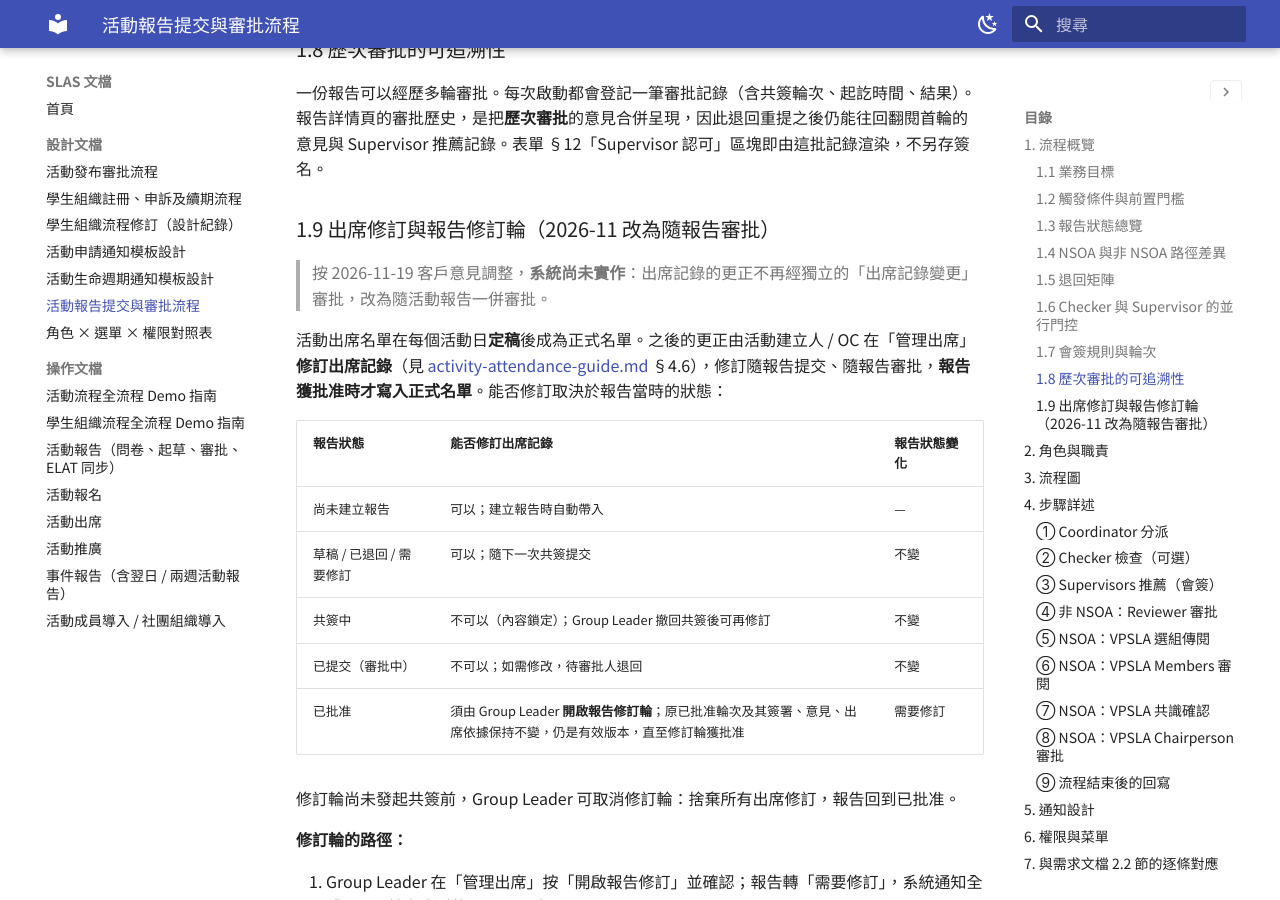
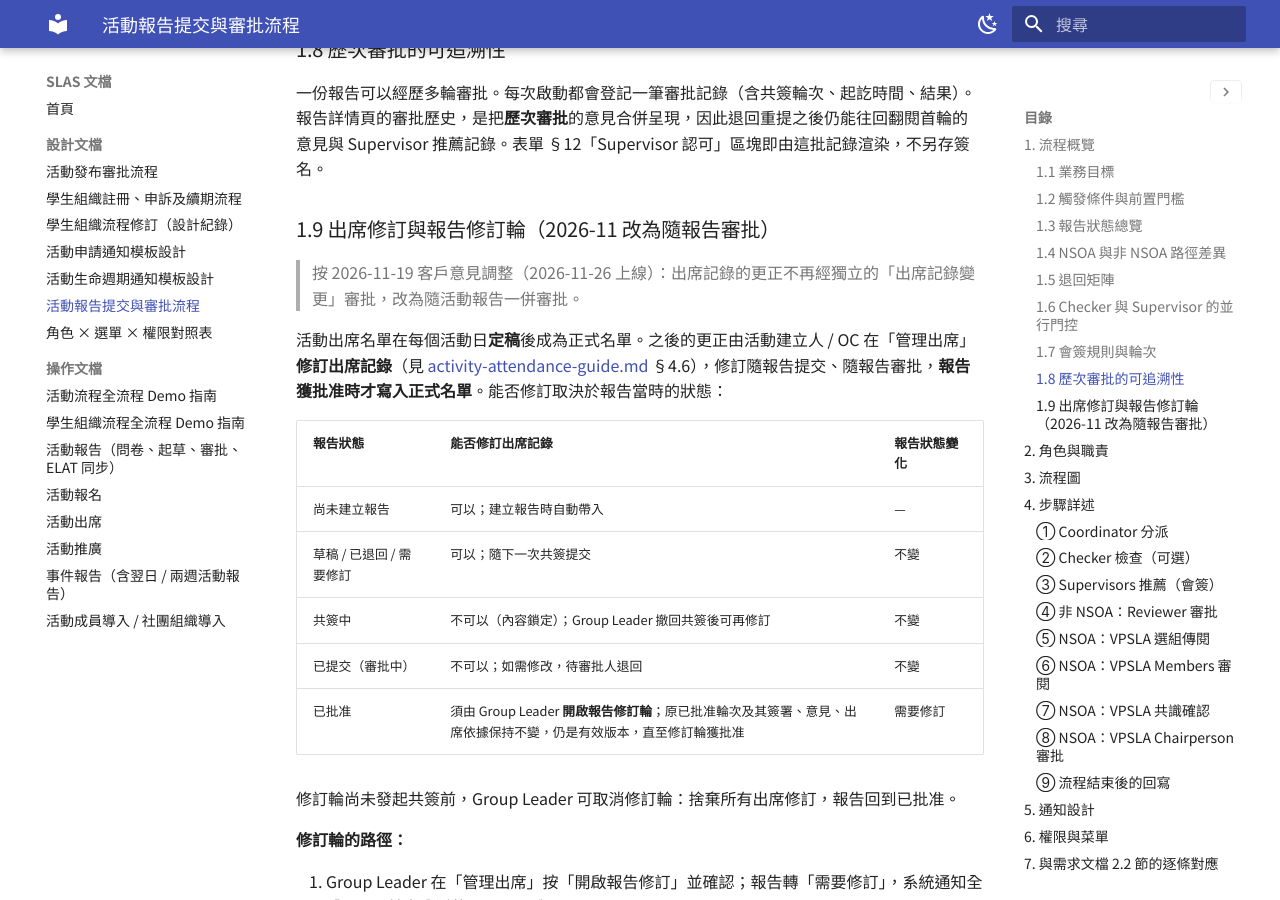
Before and after one commit to OneStar-Projects/SLAS-Docs, an MkDocs documentation site: the page built from docs/activity-report-submission-design.md, in a window 1280 px wide and 900 px high, scrolled down 4900 px. Built offline with MkDocs 1.6.1 and Material for MkDocs 9.7.7, drawn with Linux system fonts in a browser that asks for light colours; some of the changed text lies outside the part shown.

Commit message:
docs(attendance): attendance revisions via the activity report are live
Drop the "尚未實作" notes now that the redesign is deployed (2026-11-26).

Co-Authored-By: Claude Opus 5.5 <noreply@anthropic.com>

```diff
--- a/docs/activity-report-submission-design.md
+++ b/docs/activity-report-submission-design.md
@@ -126,7 +126,7 @@
 
 ### 1.9 出席修訂與報告修訂輪（2026-11 改為隨報告審批）
 
-> 按 2026-11-19 客戶意見調整，**系統尚未實作**：出席記錄的更正不再經獨立的「出席記錄變更」審批，改為隨活動報告一併審批。
+> 按 2026-11-19 客戶意見調整（2026-11-26 上線）：出席記錄的更正不再經獨立的「出席記錄變更」審批，改為隨活動報告一併審批。
 
 活動出席名單在每個活動日**定稿**後成為正式名單。之後的更正由活動建立人 / OC 在「管理出席」**修訂出席記錄**（見 [activity-attendance-guide.md](activity-attendance-guide.md) §4.6），修訂隨報告提交、隨報告審批，**報告獲批准時才寫入正式名單**。能否修訂取決於報告當時的狀態：
 
@@ -340,7 +340,6 @@ flowchart TD
 - **VPSLA（NSOA）分支尚無完整實跑記錄**：截至 2026-08，測試環境已有多份報告走完非 NSOA 路徑並結案，但 VPSLA 選組、Members 審閱、共識、主席四個環節的歷史記錄為 0。**本條的實跑狀況在 2026-11-08 的 AR-08～AR-11 改動後未重新統計**，下次核對時須重新確認。§1.5 的退回矩陣中，「退回 Group Leader」已有實跑記錄，**「Checker 退回 Coordinator」以及審批後段（Reviewer／VPSLA 選組／VPSLA 共識／Chairperson）的各條退回尚未被走過**（「Supervisor 退回 Checker」曾有實跑記錄，該路徑已於 2026-09 取消，見 §1.5 要點 3）。UAT 應優先覆蓋 NSOA 全鏈與這批未走過的退回路徑。
 - ~~**VPSLA Members 沒有退回動作**，只能標記「已審閱」。~~ **已於 2026-11-08 改變（AR-08）**：VPSLA 成員改為投「批准」「中立」或「退回」三選其一，投「退回」必須填寫意見；秘書與主席在報告上看到票數統計。三種票各自記成不同的任務狀態（中立 = RESERVE、退回 = RETURN），審批歷史不再把每一票都顯示為「已批准」。
 - **Coordinator 的退回只有一個去向**（Group Leader），介面不提供其他選項。
-- **出席修訂隨報告審批尚未實作**（§1.9）：現行系統仍是獨立的出席記錄變更審批，獲批後再帶動報告修訂輪。
 - **出席依據來自定稿名單**：報告「出席」一節只採用已定稿活動日的正式名單；若所有活動日都未定稿，改以舊有方式（簽到記錄、已批准報名與嘉賓）組成，該輪的出席依據在系統內記為無法核實。請在發起共簽前先定稿所有活動日。
 
 ### 8.4 2026-09 需求批註的落實情況
```
Also changed, not shown: docs/activity-attendance-guide.md (+1 -1 lines), docs/activity-lifecycle-notification-design.md (+1 -1 lines), docs/activity-report-submission-guide.md (+2 -2 lines).
